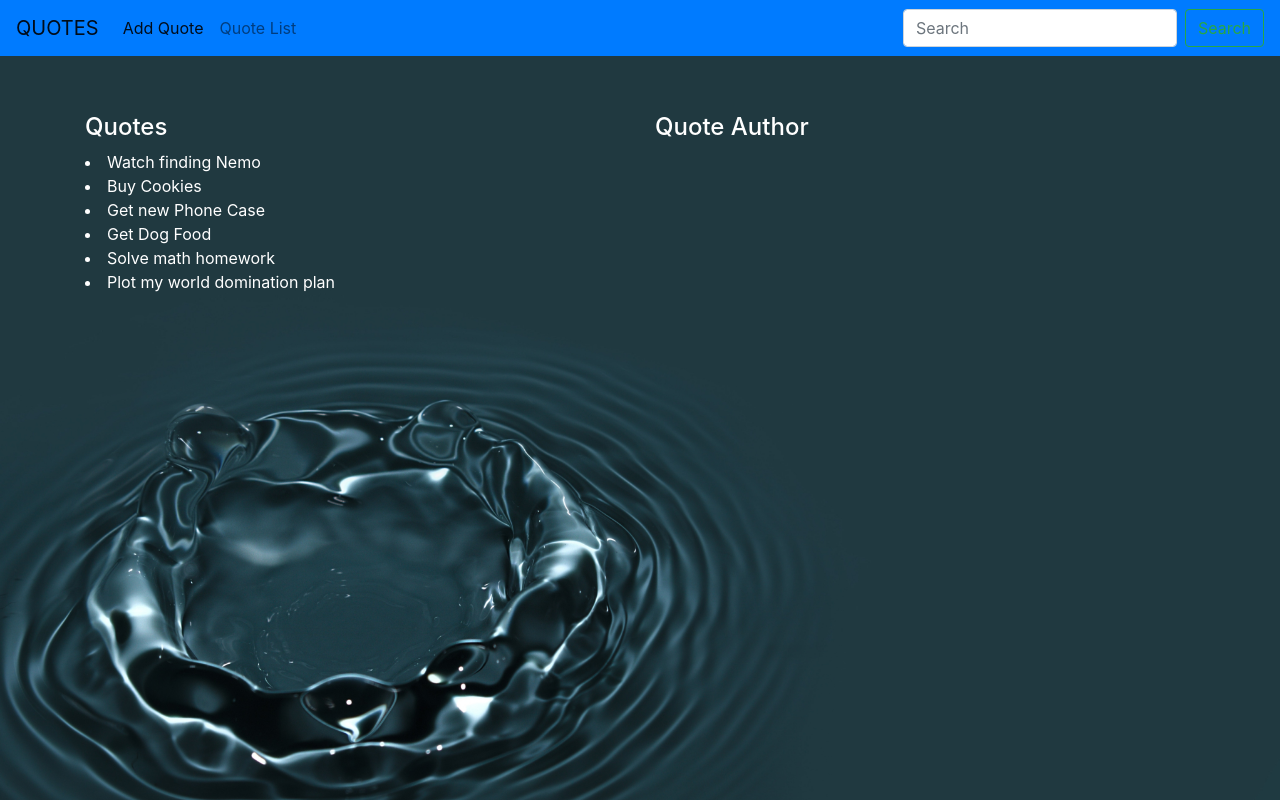
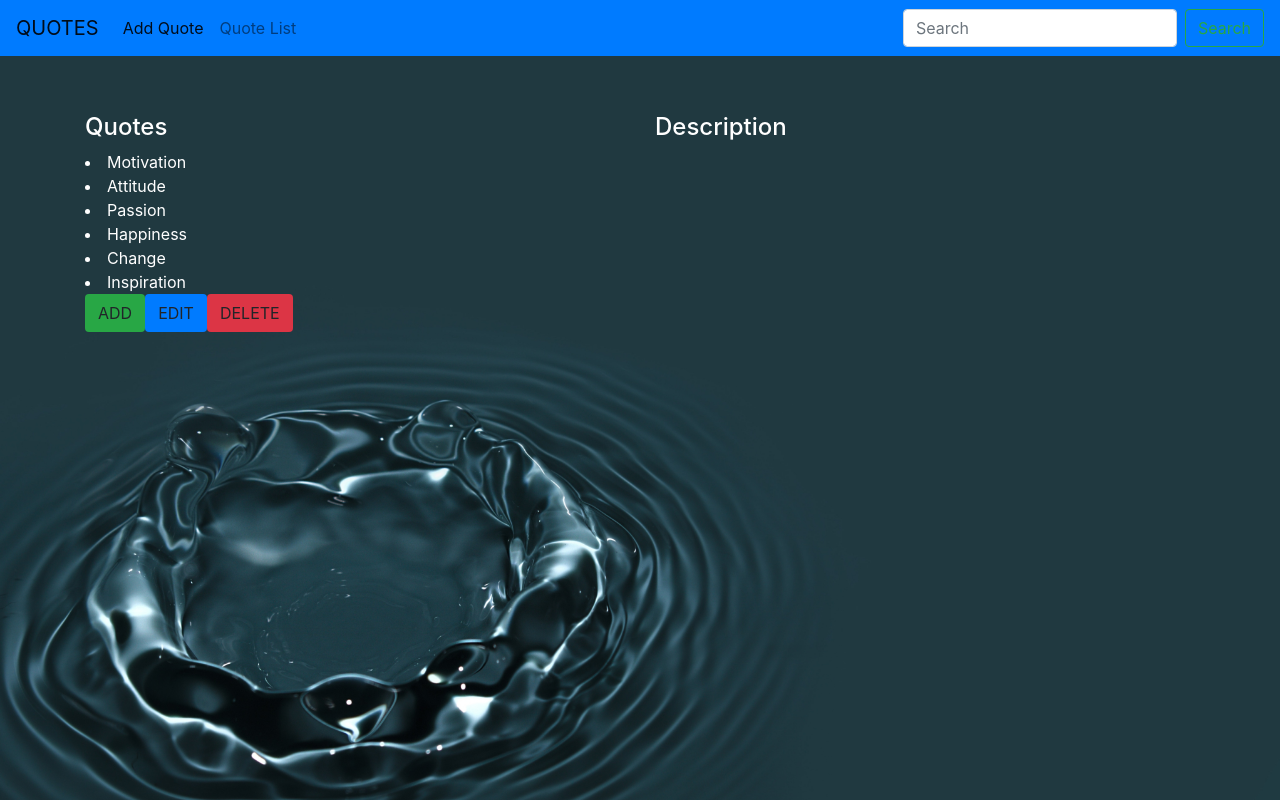
Before and after one commit to mervinkogei/Quotes, an Angular app: page / in a window 1280 px wide. Built offline with nearby package versions, Linux system fonts and the light colour scheme.

Commit message:
add the Add, Edit and Delete button in the quote component

```diff
--- a/src/app/quote/quote.component.html
+++ b/src/app/quote/quote.component.html
@@ -5,7 +5,7 @@
     </div>
 
     <div class="col-md-6">
-      <h4>Quote Author</h4>
+      <h4>Description</h4>
     </div>
   </div>
 
@@ -13,5 +13,8 @@
     <div *ngFor='let quote of quote'>
       <li>{{quote.name}}</li>
     </div>
+    <button class="btn btn-button bg-success" value="ADD">ADD</button>
+    <button class="btn btn-button bg-primary" value="EDIT">EDIT</button>
+    <button class="btn btn-button bg-danger" value="DELETE">DELETE</button>
   </div>
 </div>
--- a/src/app/quote/quote.component.ts
+++ b/src/app/quote/quote.component.ts
@@ -9,18 +9,13 @@ import { Quote } from '../quote';
 export class QuoteComponent implements OnInit {
 
   quote: Quote[] = [
-    new Quote(1, 'Watch finding Nemo', 'Find an online version and watch merlin find his son'),
-    new Quote(2,'Buy Cookies','I have to buy cookies for the parrot'),
-    new Quote(3,'Get new Phone Case','Diana has her birthday coming up soon'),
-    new Quote(4,'Get Dog Food','Pupper likes expensive snacks'),
-    new Quote(5,'Solve math homework','Damn Math'),
-    new Quote(6,'Plot my world domination plan','Cause I am an evil overlord'),
+    new Quote(1, 'Motivation', 'Find an online version and watch merlin find his son'),
+    new Quote(2,'Attitude','I have to buy cookies for the parrot'),
+    new Quote(3,'Passion','Diana has her birthday coming up soon'),
+    new Quote(4,'Happiness','Pupper likes expensive snacks'),
+    new Quote(5,'Change','Damn Math'),
+    new Quote(6,'Inspiration','Cause I am an evil overlord'),
   ];
-
-  // toggleDetails(index){
-  //   this.quote[index].showDescription = !this.quote[index].showDescription;
-  // }
-
 
   constructor() { }
 
```
